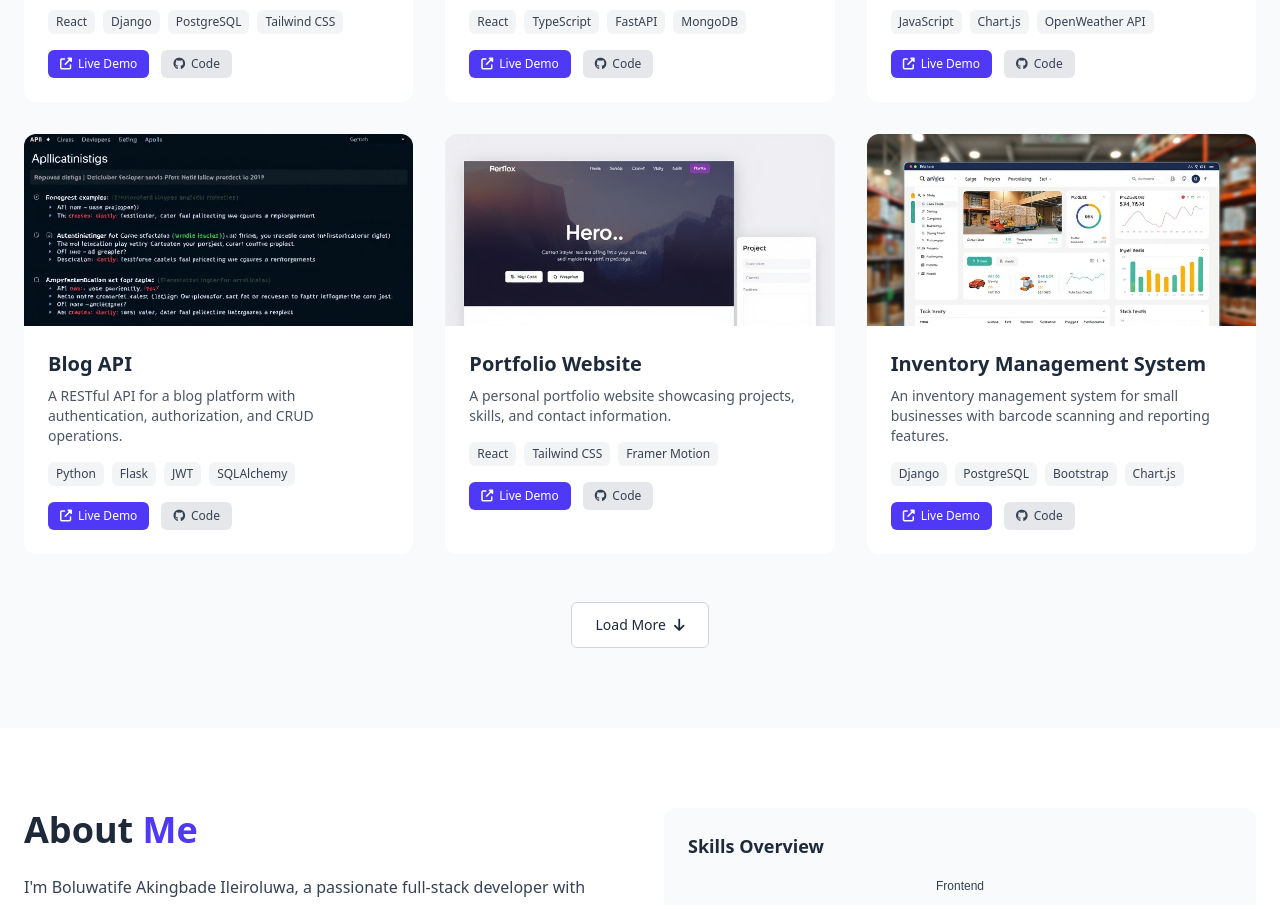
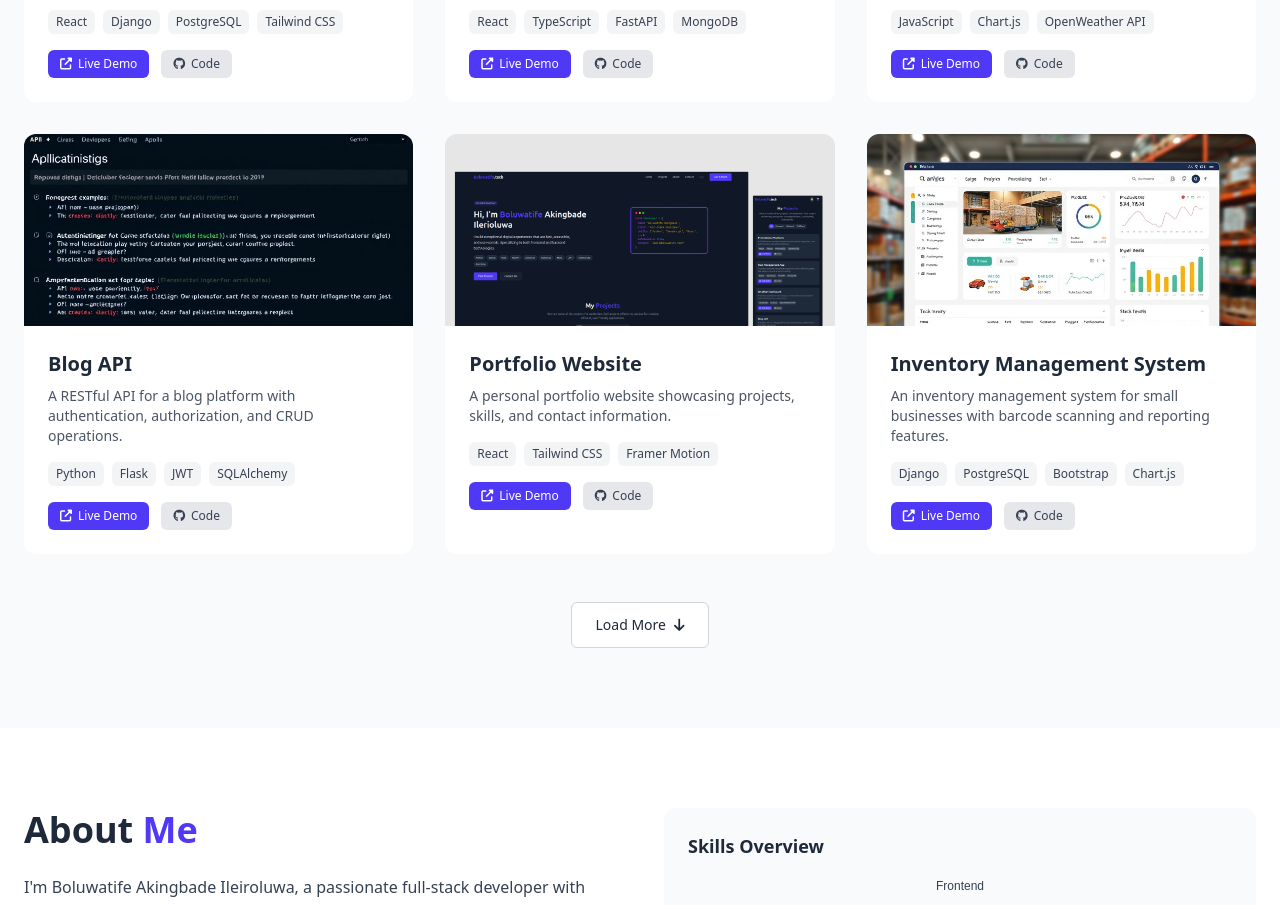
Before and after one commit to boluwatife-py/Portfolio, a React (Vite) app: page / in a window 1280 px wide. Shown: the part 1320-2225 px from the top of the page. Built offline with nearby package versions, Linux system fonts and the light colour scheme.

Commit message:
used actual portfolio

```diff
--- a/src/data/project.ts
+++ b/src/data/project.ts
@@ -55,7 +55,7 @@ export const projects: Project[] = [
       description:
         "A personal portfolio website showcasing projects, skills, and contact information.",
       image:
-        "/images/portfolio website.jpg",
+        "/images/portfolio.png",
       technologies: ["React", "Tailwind CSS", "Framer Motion"],
       liveLink: "https://example.com/portfolio",
       githubLink: "https://github.com/boluwatife/portfolio",
```
Also changed, not shown: package.json (+5 -2 lines), public/images/portfolio.png (added), 1 other file (tests, documents, lock files or other folders).
